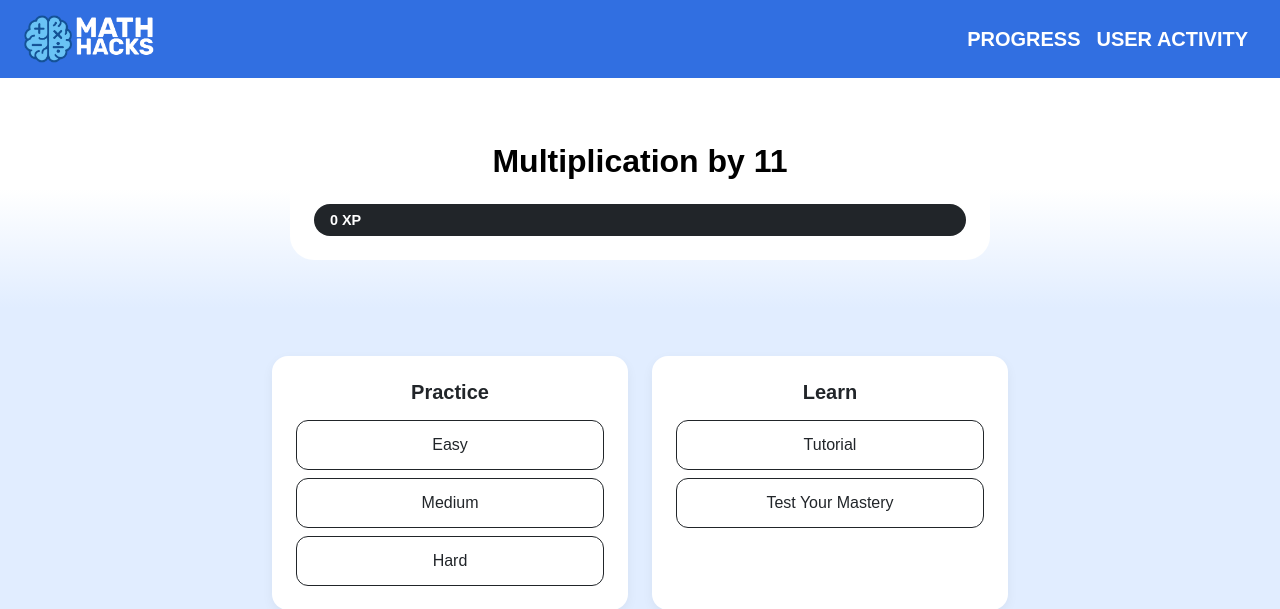
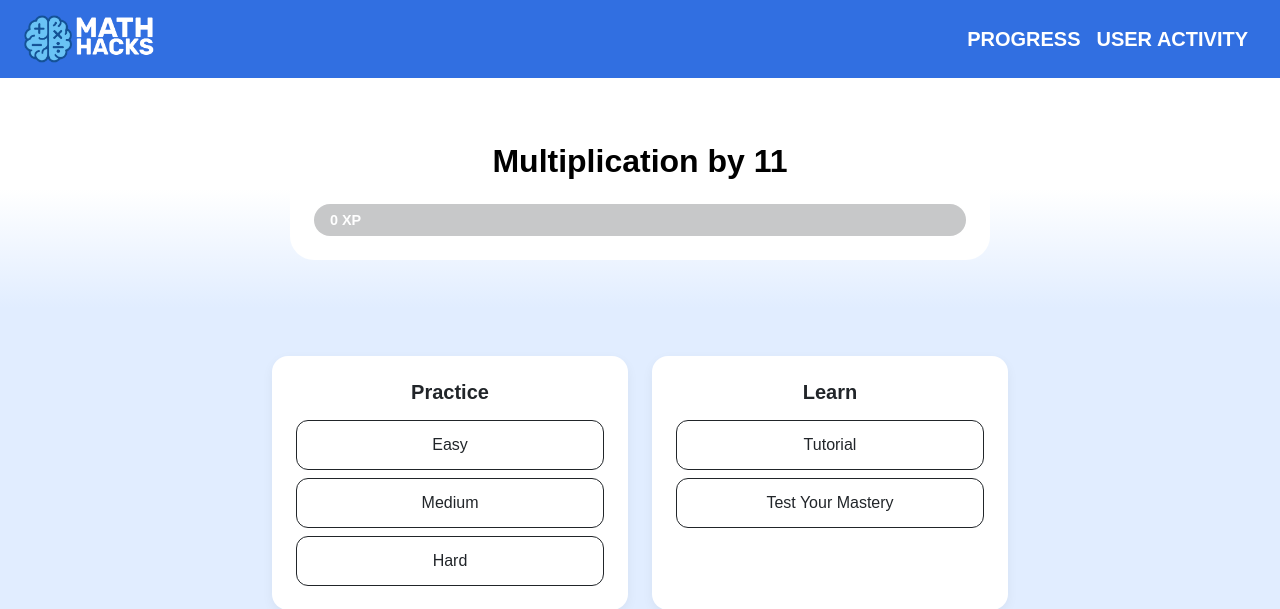
Before and after one commit to CostanzaSiniscalchi/MentalMath, a Flask app: page /unit/1 in a window 1280 px wide. Shown: the top 609 px of the page. Run offline with Flask 3, Linux system fonts and the light colour scheme.

Commit message:
enhance progress bar styling with rounded edges and updated color

```diff
--- a/templates/unit.html
+++ b/templates/unit.html
@@ -13,12 +13,13 @@
     <div class="unit-card p-4 mx-auto">
       <h2 class="fw-bold mb-4">{{ unit_name }}</h2>
 
-      <!-- Progress Bar -->
-      <div class="custom-progress bg-dark">
-        <div class="custom-progress-fill bg-secondary" style="width: {{ xp_progress }}%">
-          <span class="progress-label">{{ xp_progress }} XP</span>
-        </div>
+    <!-- Progress Bar -->
+    <div class="custom-progress bg-dark bg-opacity-25 rounded-pill">
+      <div class="custom-progress-fill bg-primary text-white rounded-pill" style="width: {{ xp_progress }}%">
+        <span class="progress-label">{{ xp_progress }} XP</span>
       </div>
+    </div>
+
     </div>
   </div>
 </section>
```
